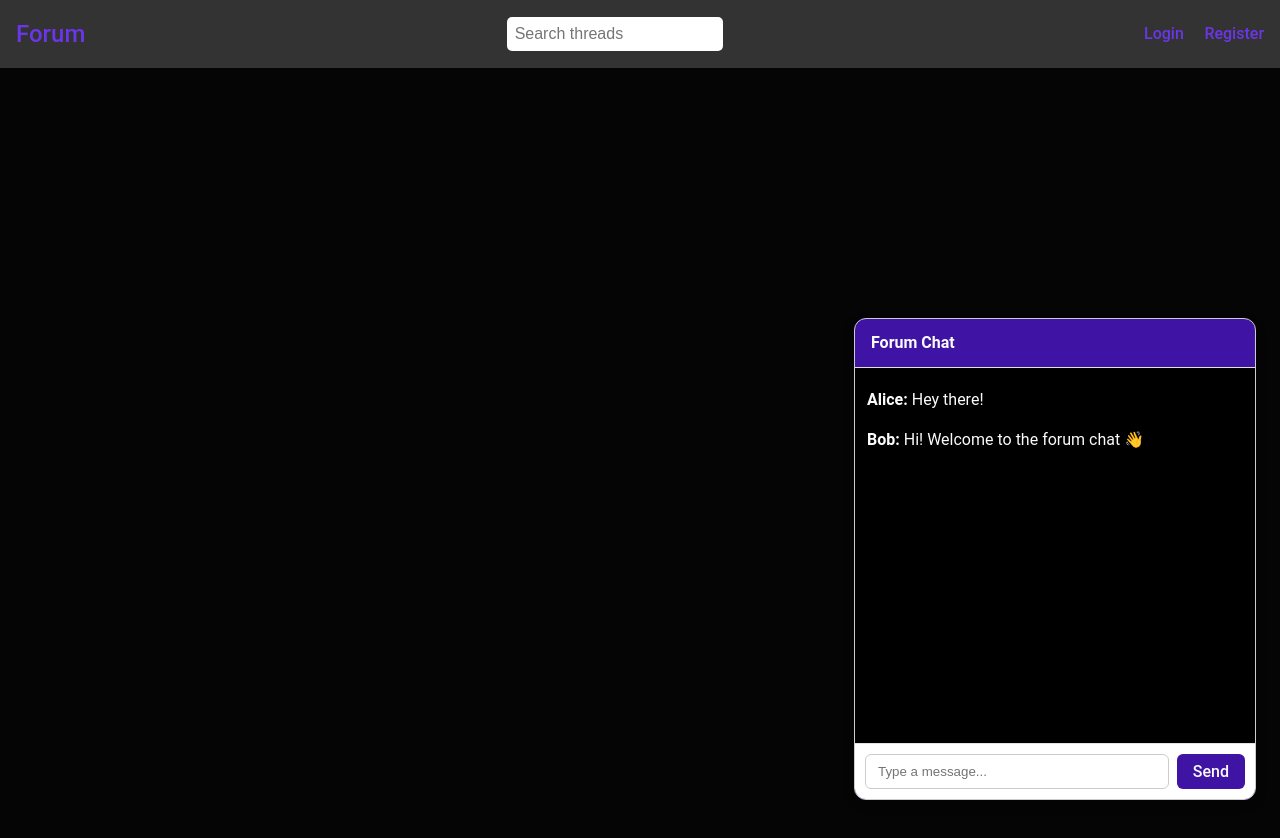
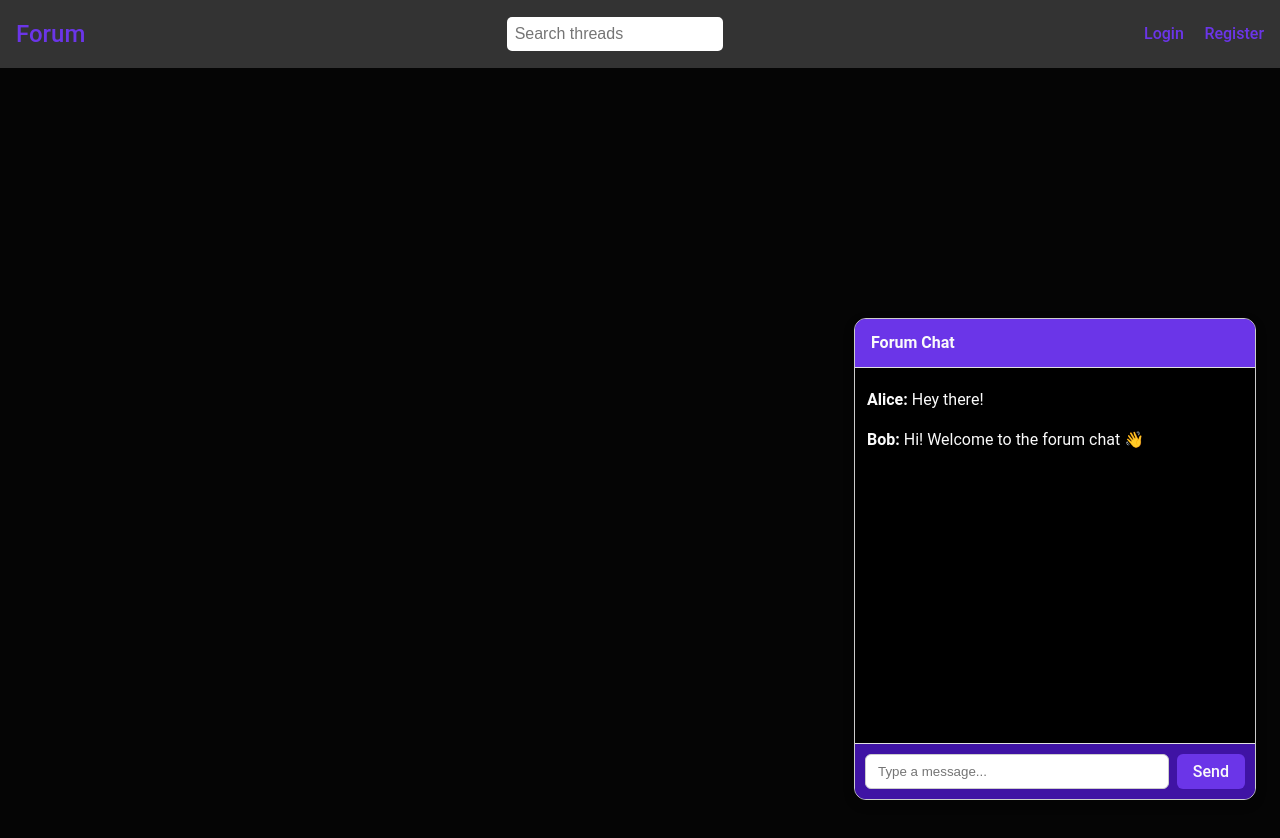
Before and after one commit to place-holder1/forumMERNS, a React (Vite) app in the folder frontend/: page /#/ in a window 1280 px wide. Shown: the top 838 px of the page. Built offline with nearby package versions, Linux system fonts and the light colour scheme.

Commit message:
css last class

```diff
--- a/frontend/src/styles/chat-window.module.css
+++ b/frontend/src/styles/chat-window.module.css
@@ -4,7 +4,7 @@
     right: 1.5rem;
     width: 25rem;
     height: 30rem;
-    background-color: var(--secondary-backrgound-color);
+    background-color: var(--secondary-background-color);
     border: 1px solid #ccc;
     border-radius: 12px;
     box-shadow: 0 4px 12px rgba(0, 0, 0, 0.15);
@@ -25,7 +25,7 @@
   }
 
   .chatHeader {
-    background-color: var(--button-backrgound-color);
+    background-color: var(--button-background-color);
     padding: 12px 16px;
     font-weight: bold;
     border-bottom: 1px solid #e2e2e2;
@@ -48,7 +48,7 @@
     display: flex;
     border-top: 1px solid #e2e2e2;
     padding: 10px;
-    background-color: #fff;
+    background-color: var(--secondary-background-color);
   }
 
   .chatInputArea input {
@@ -61,13 +61,14 @@
 
   .chatInputArea button {
     padding: 8px 16px;
-    background-color: var(--secondary-backrgound-color);
-    color: var(--button-backrgound-color);
+    background-color: var(--button-background-color);
+    color: var(--button-text-color);
     border: none;
     border-radius: 6px;
     cursor: pointer;
   }
 
   .chatInputArea button:hover {
-    background-color: var(--button-backrgound-color);
+    background-color: var(--button-background-color);
+    color: var(--button-hover-text-color);
   }
--- a/frontend/src/styles/variables.css
+++ b/frontend/src/styles/variables.css
@@ -1,7 +1,7 @@
 body{
     /* color scheme */
     --primary-background-color: #050505;
-    --secondary-backrgound-color: #3F13A4;
+    --secondary-background-color: #3F13A4;
     --light-background-color: #FAFAFA;
     --text-color: #FAFAFA;
     --light-text-color: #3F13A4;
```
